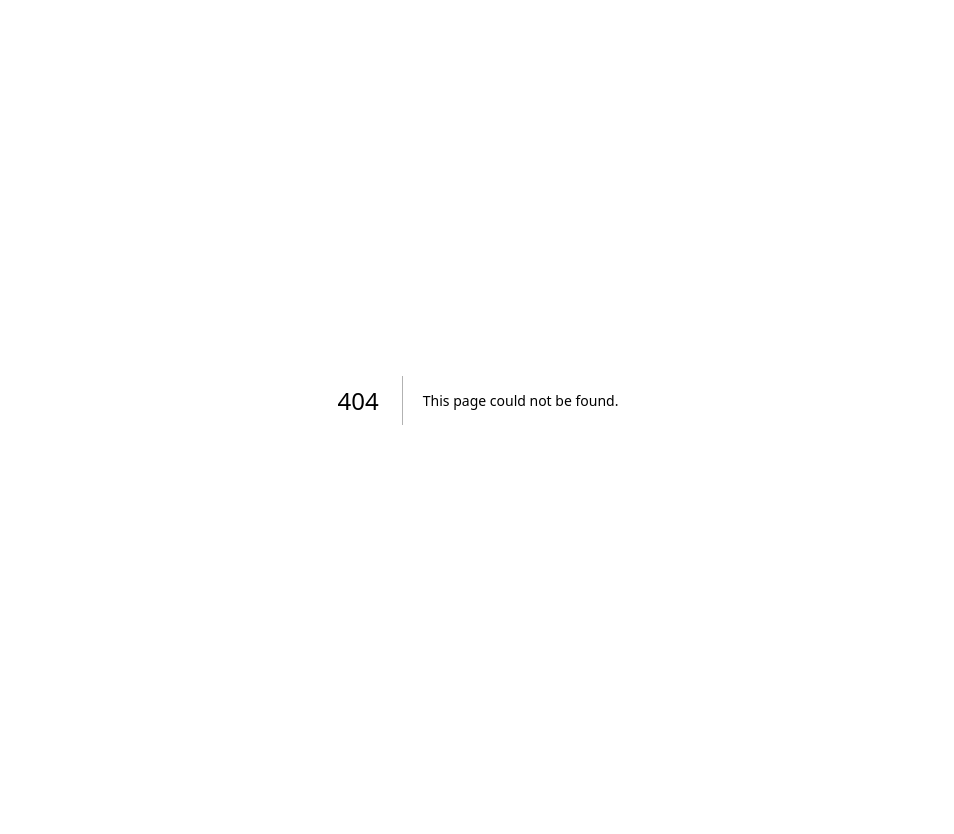
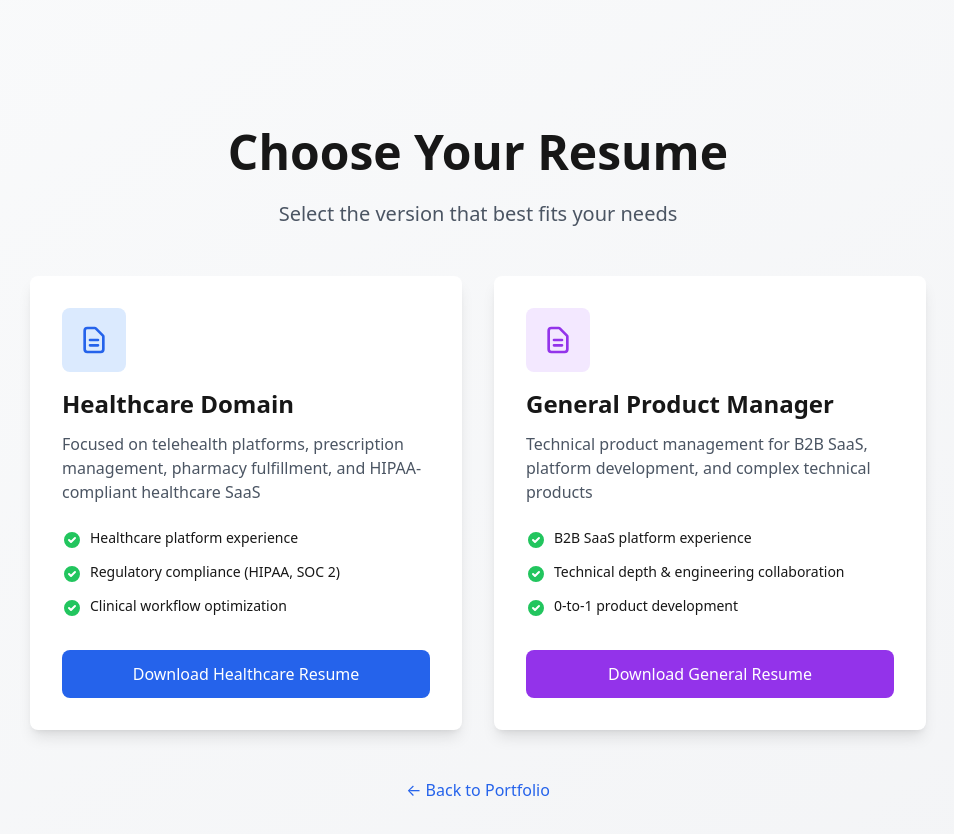
Before and after one commit to WalkerTexas-coder/portfolio, a Next.js app: page /resume in a window 1280 px wide. Before the commit this address had no page. Shown: the top 834 px of the page, without its empty margins (162-1116 px from the left). Before the commit the page ends 800 px from the top, so only its background shows below. Built offline with nearby package versions, Linux system fonts and the light colour scheme.

Commit message:
Updates around resume, narrative, nav bar.

```diff
--- a/app/about/page.tsx
+++ b/app/about/page.tsx
@@ -100,16 +100,15 @@ export default function About() {
                 <div className="mt-4 text-center">
                 <p className="text-lg text-gray-600 dark:text-gray-400">
                   <strong>Healthcare Domain Expertise:</strong> 3 years across prescription management, lab integration,
-                  e-prescribing, pharmacy fulfillment, HIPAA and SOC 2 compliance
+                  e-prescribing, pharmacy fulfillment, AI diagnostics, HIPAA and SOC 2 compliance
                 </p>
                 </div>
                 <br />
                 <div className="grid grid-cols-1 md:grid-cols-2 gap-8">
                   <div className="bg-white dark:bg-gray-800 p-6 rounded-lg border-l-4 border-blue-500">
-                    <div className="text-3xl font-bold text-blue-600 dark:text-blue-400 mb-2">9 months</div>
+                    <div className="text-3xl font-bold text-blue-600 dark:text-blue-400 mb-2">12 months</div>
                     <div className="text-lg font-semibold mb-2">Multi-tenant platform from zero to production</div>
                     <div className="text-gray-600 dark:text-gray-400">
-                      {/* [TODO: Update patient count and revenue from MCP memory] */}
                       25 paying patients, $12,475 first-month revenue, 48-state pharmacy fulfillment
                     </div>
                   </div>
@@ -134,7 +133,6 @@ export default function About() {
                     <div className="text-3xl font-bold text-red-600 dark:text-red-400 mb-2">0 errors</div>
                     <div className="text-lg font-semibold mb-2">Pharmacy routing accuracy</div>
                     <div className="text-gray-600 dark:text-gray-400">
-                      {/* [TODO: Update prescription volume from MCP memory if different] */}
                       Eliminated prescription routing errors across 200+ monthly prescriptions
                     </div>
                   </div>
@@ -155,13 +153,16 @@ export default function About() {
               <p className="text-xl leading-relaxed">
                 I started as a full-stack developer at Rugiet Health, building prescription management features
                 for a men's health telehealth platform. I was good at writing code, but I kept finding myself
-                in the gap between "what we're building" and "what actually needs to work."
+                in the gap between "what we're building" and "what actually needs to work." The Jira tickets
+                had clear acceptance criteria, but they didn't always solve the right problem.
               </p>
               <p className="text-xl leading-relaxed mt-4">
-                When I saw our patient retention numbers dropping, I didn't just implement the feature request
-                on the Jira ticket. I dug into the data, talked to support, and realized the real problem was
-                inflexible subscription management. I proposed a solution, wrote the specs, and built it.
+                When patient retention numbers dropped, I didn't just implement the feature request on the ticket.
+                I pulled user data, talked to customer support, analyzed churn patterns. The real problem wasn't
+                missing features—it was inflexible subscription management forcing patients to cancel when they
+                wanted to pause or adjust. I proposed a solution, wrote detailed specs with edge cases, and built it.
                 Retention increased 35%. That's when I realized I was doing product management, not just engineering.
+                And I was better at it than I was at writing code.
               </p>
             </div>
 
@@ -171,13 +172,15 @@ export default function About() {
                 Healthcare software is uniquely challenging: technical complexity + regulatory compliance +
                 operational dependencies + real-world consequences. Most industries, if your product has a bug,
                 someone is inconvenienced. In healthcare, if your prescription routing fails, a patient doesn't
-                get their medication.
+                get their medication. If your lab results integration breaks, a doctor misses a critical diagnosis.
               </p>
               <p className="text-xl leading-relaxed mt-4">
                 That weight motivates me. I love building products where quality matters, where "good enough"
                 isn't good enough, where you have to understand the entire ecosystem—not just the code. Three
-                years in telehealth taught me: the hardest problems aren't technical, they're operational.
-                The best product managers understand both.
+                years in telehealth taught me: the hardest problems aren't technical, they're operational. You
+                can build the perfect e-prescribing integration, but if doctors don't understand which pharmacy
+                to use, prescriptions get missed. The best product managers understand both the technical and
+                the workflow.
               </p>
             </div>
 
--- a/app/components/Navbar.tsx
+++ b/app/components/Navbar.tsx
@@ -44,18 +44,10 @@ export default function Navbar() {
             About
           </Link>
           <Link
-            href="/Austin_Walker_TechnicalProductManager_Healthcare.pdf"
-            target="_blank"
-            rel="noopener noreferrer"
+            href="/resume"
             className={`hover:opacity-70 transition-opacity ${scrolled ? 'text-foreground' : 'text-white'}`}
           >
             Resume
-          </Link>
-          <Link
-            href="#companies"
-            className={`hover:opacity-70 transition-opacity ${scrolled ? 'text-foreground' : 'text-white'}`}
-          >
-            Companies
           </Link>
           <Link
             href="/projects"
@@ -70,7 +62,7 @@ export default function Navbar() {
             Shift + F1
           </Link>
           <Link
-            href="#connect"
+            href="/#connect"
             className={`hover:opacity-70 transition-opacity ${scrolled ? 'text-foreground' : 'text-white'}`}
           >
             Connect
@@ -137,20 +129,11 @@ export default function Navbar() {
               About
             </Link>
             <Link
-              href="/Austin_Walker_TechnicalProductManager_Healthcare.pdf"
-              target="_blank"
-              rel="noopener noreferrer"
+              href="/resume"
               className="text-foreground hover:opacity-70 transition-opacity"
               onClick={() => setMobileMenuOpen(false)}
             >
               Resume
-            </Link>
-            <Link
-              href="#companies"
-              className="text-foreground hover:opacity-70 transition-opacity"
-              onClick={() => setMobileMenuOpen(false)}
-            >
-              Companies
             </Link>
             <Link
               href="/projects"
@@ -167,7 +150,7 @@ export default function Navbar() {
               Shift + F1
             </Link>
             <Link
-              href="#connect"
+              href="/#connect"
               className="text-foreground hover:opacity-70 transition-opacity"
               onClick={() => setMobileMenuOpen(false)}
             >
--- a/app/projects/page.tsx
+++ b/app/projects/page.tsx
@@ -21,7 +21,7 @@ export default function Projects() {
             <ExperienceItem
               title="Pharmacy Fulfillment Workflow"
               company="Problem: Prescription Routing Chaos"
-              description="Doctors were manually routing prescriptions across 3+ pharmacy partners with no systematic guidance, risking missed and duplicate prescriptions. I spent two days shadowing doctors and discovered the real issue wasn't just unclear routing logic—they had no audit trail to track what they'd sent. Solution: Created systematic pharmacy-by-pharmacy queue workflow with clear status tracking. Wrote 12 detailed Jira tickets with acceptance criteria and edge cases. Impact: Eliminated 100% of prescription routing errors within 3 weeks. System now processes 200+ prescriptions monthly across 3 pharmacy partners with zero failures."
+              description="Doctors were manually routing prescriptions across 4 pharmacy partners (Crafted RX, Greenwich/Texas Performance Meds, Outreach RX, patient local pharmacy) with no systematic guidance, risking missed and duplicate prescriptions. Strategic thinking: Spent two days shadowing doctors to understand workflow—discovered the real issue wasn't just unclear routing logic, they had no audit trail to track what they'd sent. Product judgment: Built manual workflow bridge above DoseSpot iframe rather than complex automation, balancing speed with reliability. Holistic implementation: Wrote 12 detailed Jira tickets across 2 sprint cycles with acceptance criteria and edge cases. Impact: Eliminated 100% of prescription routing errors within 3 weeks. System now processes 200+ prescriptions monthly with zero failures and complete audit trail."
               projectName="User Research → Workflow Design → Zero Errors"
               imageBgColor="from-emerald-500 to-teal-500"
             />
@@ -29,15 +29,15 @@ export default function Projects() {
             <ExperienceItem
               title="Choose Health Lab Integration"
               company="Problem: Limited Patient Lifetime Value"
-              description="Hedfirst was migraine-only, limiting patient LTV to $499/year with no expansion revenue. To build a sustainable business, we needed recurring engagement beyond migraine treatment. Strategy: Hypothesis was that migraine patients would value comprehensive health monitoring, especially if lab results revealed underlying conditions (vitamin deficiencies, hormones) contributing to migraines. Execution: Analyzed 7-endpoint Choose Health API, designed patient-facing lab ordering flow, created provider dashboard for results review. Wrote 13 implementation tickets across frontend, backend, and admin systems. Impact: 40% of beta patients ordered lab tests within first month. Lab insights revealed vitamin deficiencies in 60% of patients, improving clinical outcomes while creating new revenue stream."
+              description="Hedfirst was migraine-only, limiting patient LTV to $499/year with no expansion revenue. Strategic thinking: Hypothesis was that migraine patients would value comprehensive health monitoring, especially if lab results revealed underlying conditions (vitamin deficiencies, hormone imbalances) contributing to migraines. Value clarification: This wasn't just feature expansion—it positioned Hedfirst as comprehensive health partner vs. single-condition treatment, increasing LTV and patient engagement. Design & prototyping: Analyzed 7-endpoint Choose Health API plus webhook system, designed patient-facing lab ordering flow, created provider dashboard for results review. Holistic implementation: Wrote 13 implementation tickets across frontend, backend, admin interfaces, and HIPAA-compliant data storage with 7-year retention. Impact: 40% of beta patients ordered lab tests within first month. Lab insights revealed vitamin deficiencies in 60% of patients, improving clinical outcomes while creating new revenue stream at $99-$145 per panel."
               projectName="Strategic Integration → Revenue Expansion"
               imageBgColor="from-blue-500 to-cyan-500"
             />
 
             <ExperienceItem
               title="Platform Launch"
-              company="Challenge: Ship in 9 Months"
-              description="Led product strategy for multi-tenant telehealth platform build, coordinating 4 engineers + CTO. Defined product vision through stakeholder research and user interviews with chronic migraine patients. Prioritized roadmap based on business impact: focused on pharmacy integration and e-prescribing (must-have for launch) while cutting admin analytics and reporting features (nice-to-have, could add post-launch). Made critical tradeoff: chose Choose Health over competitors for lab integration due to better API documentation, even though it was more expensive. This decision saved 2+ weeks of integration time. Result: Launched August 4, 2025 with 25 beta patients, $12,475 first-month revenue, 499 medications across 20+ disease states, 48-state prescription fulfillment. Shipped with real paying patients rather than perfect features."
+              company="Challenge: Ship in 12 Months"
+              description="Co-led product strategy for multi-tenant telehealth platform build from concept to production. Strategic thinking: Coordinated 4 engineers + CTO through 12 two-week sprints with 95% on-time delivery. User research: Conducted stakeholder research and user interviews with chronic migraine patients to validate $499/year membership model. Product judgment: Prioritized pharmacy integration and e-prescribing (must-have for launch) while cutting admin analytics and reporting features (nice-to-have, could add post-launch). Made critical tradeoff: chose Choose Health over competitors for lab integration due to better API documentation, even though it was more expensive—this decision saved 2+ weeks of integration time. Business outcomes: Launched August 4, 2025 with 25 beta patients, $12,475 first-month revenue, 499 medications across 39 disease states, 48-state prescription fulfillment. Shipped with real paying patients rather than perfect features."
               projectName="Strategy → Prioritization → Launch"
               imageBgColor="from-purple-500 to-pink-500"
             />
--- /dev/null
+++ b/app/resume/page.tsx
@@ -0,0 +1,124 @@
+import Link from "next/link";
+
+export const metadata = {
+  title: "Resume - Austin Walker",
+  description: "Download Austin Walker's resume - Healthcare-focused or General Product Manager versions available",
+};
+
+export default function ResumePage() {
+  return (
+    <main className="min-h-screen bg-gradient-to-br from-gray-50 to-gray-100 dark:from-gray-900 dark:to-gray-800">
+      <div className="container mx-auto px-4 py-20 md:py-32">
+        <div className="max-w-4xl mx-auto">
+          <h1 className="text-4xl md:text-5xl font-bold mb-6 text-center">
+            Choose Your Resume
+          </h1>
+          <p className="text-lg md:text-xl text-gray-600 dark:text-gray-400 mb-12 text-center max-w-2xl mx-auto">
+            Select the version that best fits your needs
+          </p>
+
+          <div className="grid md:grid-cols-2 gap-8">
+            {/* Healthcare Resume */}
+            <div className="bg-white dark:bg-gray-800 rounded-lg shadow-lg p-8 hover:shadow-xl transition-shadow">
+              <div className="mb-6">
+                <div className="w-16 h-16 bg-blue-100 dark:bg-blue-900 rounded-lg flex items-center justify-center mb-4">
+                  <svg className="w-8 h-8 text-blue-600 dark:text-blue-400" fill="none" stroke="currentColor" viewBox="0 0 24 24">
+                    <path strokeLinecap="round" strokeLinejoin="round" strokeWidth={2} d="M9 12h6m-6 4h6m2 5H7a2 2 0 01-2-2V5a2 2 0 012-2h5.586a1 1 0 01.707.293l5.414 5.414a1 1 0 01.293.707V19a2 2 0 01-2 2z" />
+                  </svg>
+                </div>
+                <h2 className="text-2xl font-bold mb-3">Healthcare Domain</h2>
+                <p className="text-gray-600 dark:text-gray-400 mb-6">
+                  Focused on telehealth platforms, prescription management, pharmacy fulfillment, and HIPAA-compliant healthcare SaaS
+                </p>
+              </div>
+
+              <div className="space-y-3 mb-8">
+                <div className="flex items-start">
+                  <svg className="w-5 h-5 text-green-500 mr-2 mt-0.5 flex-shrink-0" fill="currentColor" viewBox="0 0 20 20">
+                    <path fillRule="evenodd" d="M10 18a8 8 0 100-16 8 8 0 000 16zm3.707-9.293a1 1 0 00-1.414-1.414L9 10.586 7.707 9.293a1 1 0 00-1.414 1.414l2 2a1 1 0 001.414 0l4-4z" clipRule="evenodd" />
+                  </svg>
+                  <span className="text-sm">Healthcare platform experience</span>
+                </div>
+                <div className="flex items-start">
+                  <svg className="w-5 h-5 text-green-500 mr-2 mt-0.5 flex-shrink-0" fill="currentColor" viewBox="0 0 20 20">
+                    <path fillRule="evenodd" d="M10 18a8 8 0 100-16 8 8 0 000 16zm3.707-9.293a1 1 0 00-1.414-1.414L9 10.586 7.707 9.293a1 1 0 00-1.414 1.414l2 2a1 1 0 001.414 0l4-4z" clipRule="evenodd" />
+                  </svg>
+                  <span className="text-sm">Regulatory compliance (HIPAA, SOC 2)</span>
+                </div>
+                <div className="flex items-start">
+                  <svg className="w-5 h-5 text-green-500 mr-2 mt-0.5 flex-shrink-0" fill="currentColor" viewBox="0 0 20 20">
+                    <path fillRule="evenodd" d="M10 18a8 8 0 100-16 8 8 0 000 16zm3.707-9.293a1 1 0 00-1.414-1.414L9 10.586 7.707 9.293a1 1 0 00-1.414 1.414l2 2a1 1 0 001.414 0l4-4z" clipRule="evenodd" />
+                  </svg>
+                  <span className="text-sm">Clinical workflow optimization</span>
+                </div>
+              </div>
+
+              <Link
+                href="/Austin_Walker_TechnicalProductManager_Healthcare.pdf"
+                target="_blank"
+                rel="noopener noreferrer"
+                className="block w-full px-6 py-3 bg-blue-600 text-white text-center rounded-lg hover:bg-blue-700 transition-colors font-medium"
+              >
+                Download Healthcare Resume
+              </Link>
+            </div>
+
+            {/* General Product Manager Resume */}
+            <div className="bg-white dark:bg-gray-800 rounded-lg shadow-lg p-8 hover:shadow-xl transition-shadow">
+              <div className="mb-6">
+                <div className="w-16 h-16 bg-purple-100 dark:bg-purple-900 rounded-lg flex items-center justify-center mb-4">
+                  <svg className="w-8 h-8 text-purple-600 dark:text-purple-400" fill="none" stroke="currentColor" viewBox="0 0 24 24">
+                    <path strokeLinecap="round" strokeLinejoin="round" strokeWidth={2} d="M9 12h6m-6 4h6m2 5H7a2 2 0 01-2-2V5a2 2 0 012-2h5.586a1 1 0 01.707.293l5.414 5.414a1 1 0 01.293.707V19a2 2 0 01-2 2z" />
+                  </svg>
+                </div>
+                <h2 className="text-2xl font-bold mb-3">General Product Manager</h2>
+                <p className="text-gray-600 dark:text-gray-400 mb-6">
+                  Technical product management for B2B SaaS, platform development, and complex technical products
+                </p>
+              </div>
+
+              <div className="space-y-3 mb-8">
+                <div className="flex items-start">
+                  <svg className="w-5 h-5 text-green-500 mr-2 mt-0.5 flex-shrink-0" fill="currentColor" viewBox="0 0 20 20">
+                    <path fillRule="evenodd" d="M10 18a8 8 0 100-16 8 8 0 000 16zm3.707-9.293a1 1 0 00-1.414-1.414L9 10.586 7.707 9.293a1 1 0 00-1.414 1.414l2 2a1 1 0 001.414 0l4-4z" clipRule="evenodd" />
+                  </svg>
+                  <span className="text-sm">B2B SaaS platform experience</span>
+                </div>
+                <div className="flex items-start">
+                  <svg className="w-5 h-5 text-green-500 mr-2 mt-0.5 flex-shrink-0" fill="currentColor" viewBox="0 0 20 20">
+                    <path fillRule="evenodd" d="M10 18a8 8 0 100-16 8 8 0 000 16zm3.707-9.293a1 1 0 00-1.414-1.414L9 10.586 7.707 9.293a1 1 0 00-1.414 1.414l2 2a1 1 0 001.414 0l4-4z" clipRule="evenodd" />
+                  </svg>
+                  <span className="text-sm">Technical depth & engineering collaboration</span>
+                </div>
+                <div className="flex items-start">
+                  <svg className="w-5 h-5 text-green-500 mr-2 mt-0.5 flex-shrink-0" fill="currentColor" viewBox="0 0 20 20">
+                    <path fillRule="evenodd" d="M10 18a8 8 0 100-16 8 8 0 000 16zm3.707-9.293a1 1 0 00-1.414-1.414L9 10.586 7.707 9.293a1 1 0 00-1.414 1.414l2 2a1 1 0 001.414 0l4-4z" clipRule="evenodd" />
+                  </svg>
+                  <span className="text-sm">0-to-1 product development</span>
+                </div>
+              </div>
+
+              <Link
+                href="/Austin_Walker_TechnicalProductManager.pdf"
+                target="_blank"
+                rel="noopener noreferrer"
+                className="block w-full px-6 py-3 bg-purple-600 text-white text-center rounded-lg hover:bg-purple-700 transition-colors font-medium"
+              >
+                Download General Resume
+              </Link>
+            </div>
+          </div>
+
+          <div className="mt-12 text-center">
+            <Link
+              href="/"
+              className="text-blue-600 dark:text-blue-400 hover:underline"
+            >
+              ← Back to Portfolio
+            </Link>
+          </div>
+        </div>
+      </div>
+    </main>
+  );
+}
```
Also changed, not shown: app/page.tsx (+12 -13 lines), 1 other file (tests, documents, lock files or other folders).
